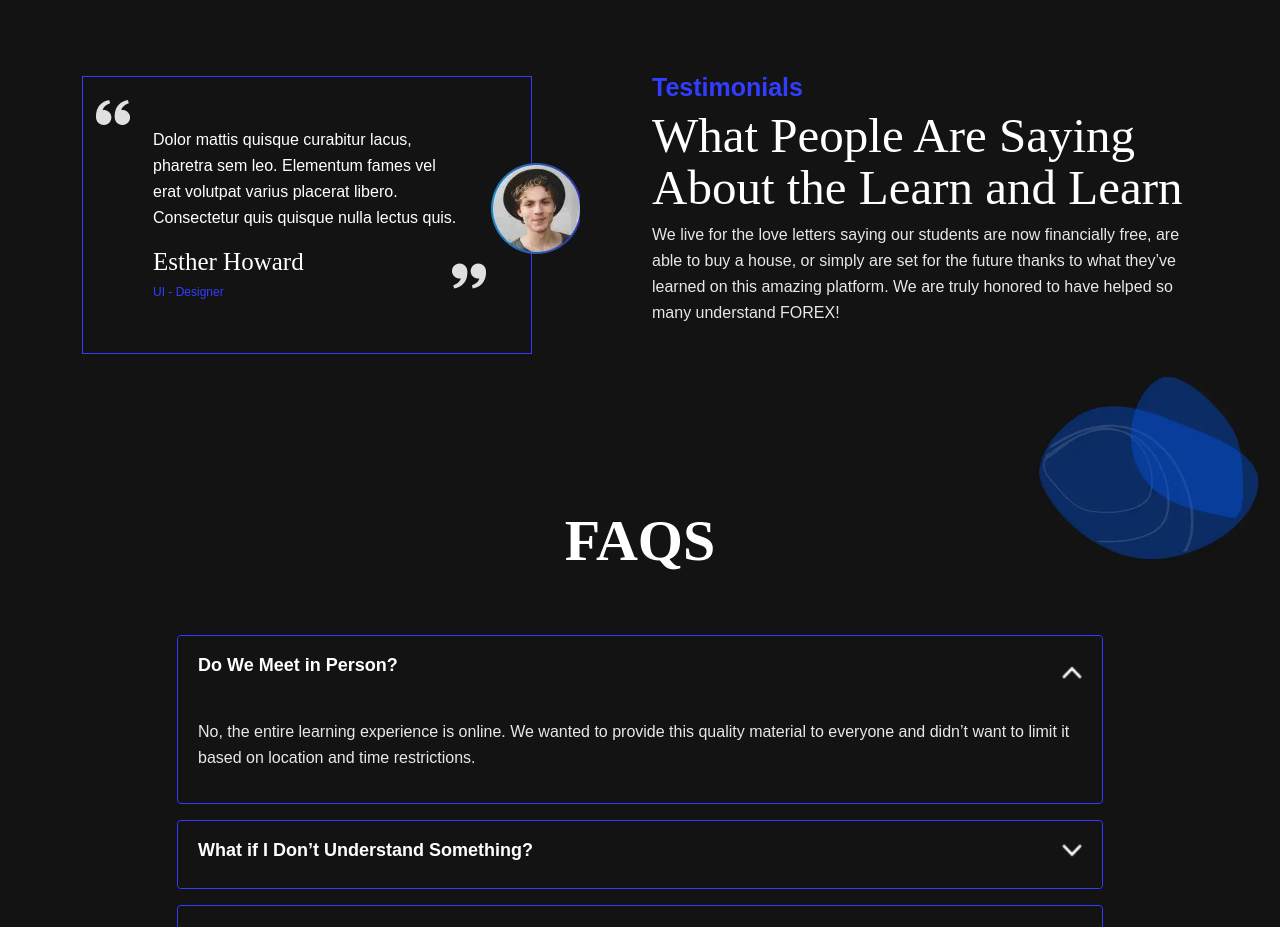
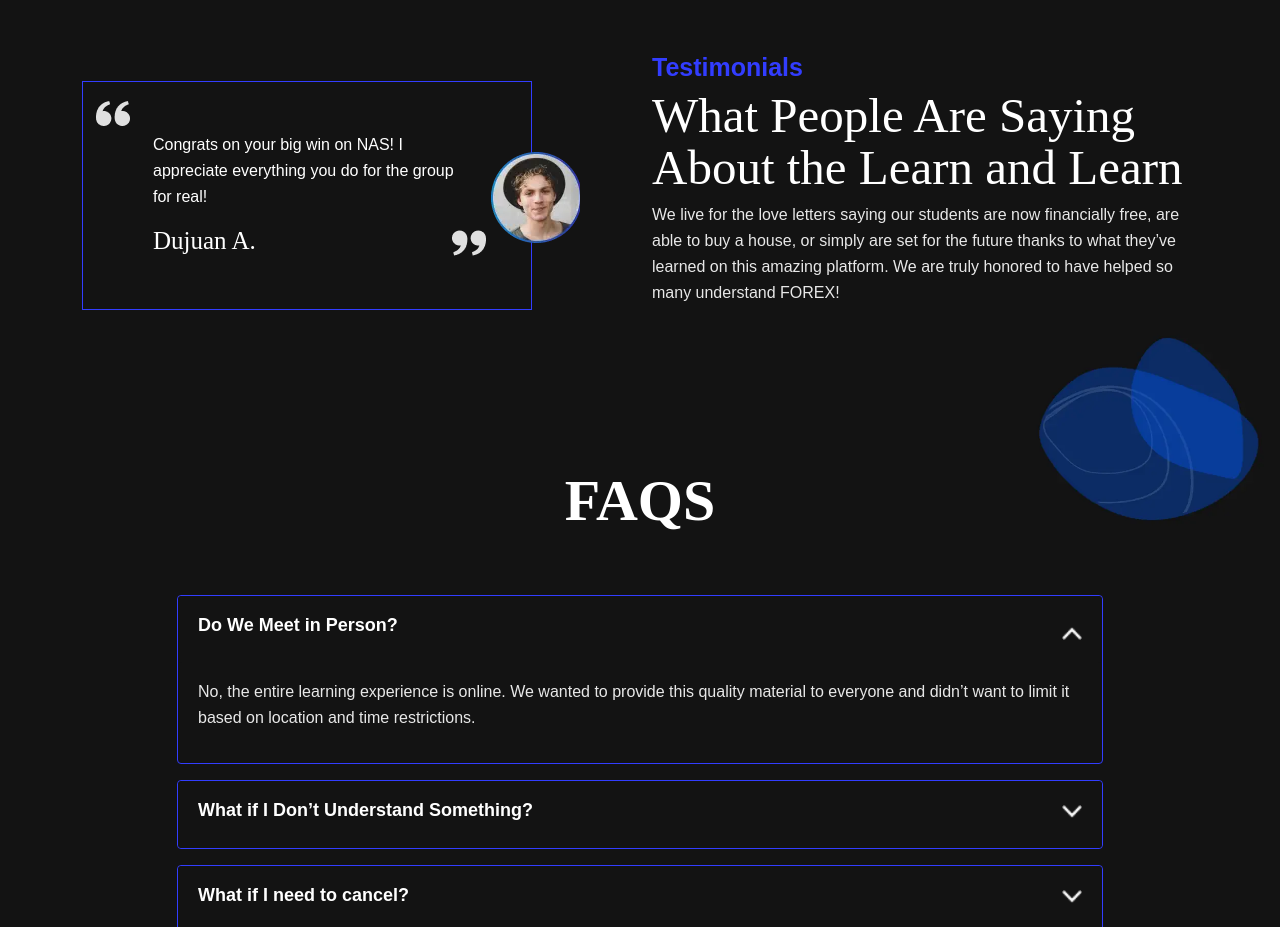
Before and after one commit to Radial-code/GlorryFx, a React (Create React App) app: page / in a window 1280 px wide. Shown: the part 3920-4847 px from the top of the page. Built offline with nearby package versions, Linux system fonts and the light colour scheme; a web font is replaced by a local one.

Commit message:
text changed

```diff
--- a/src/components/Testimonials.jsx
+++ b/src/components/Testimonials.jsx
@@ -32,16 +32,14 @@ const Testimonials = () => {
                         <img src={mainimg} alt="view-test-img" />
                       </div>
                       <p className="doller_pg">
-                        Dolor mattis quisque curabitur lacus, pharetra sem leo.
-                        Elementum fames vel erat volutpat varius placerat
-                        libero. Consectetur quis quisque nulla lectus quis.
+                        Thank you for everything. Its coming together. Please
+                        keep providing these awesome CBD's/Webinars & Forecasts.
+                        It's helping me big time! I appreciate what you are
+                        bringing.
                       </p>
                       <h3 className="fs_xl fs_sm_20 fw_regular ff_raleway color_primary">
-                        Esther Howard
+                        James S.
                       </h3>
-                      <h6 className="fs_xxs fs_sm_10 fw_regular ff_arial color_linear">
-                        UX - Designer
-                      </h6>
 
                       <div className="position_comma2">
                         <img src={comma2} alt="comma" />
@@ -61,16 +59,12 @@ const Testimonials = () => {
                         <img src={mainimg} alt="view-test-img" />
                       </div>
                       <p className="doller_pg">
-                        Dolor mattis quisque curabitur lacus, pharetra sem leo.
-                        Elementum fames vel erat volutpat varius placerat
-                        libero. Consectetur quis quisque nulla lectus quis.
+                        Congrats on your big win on NAS! I appreciate everything
+                        you do for the group for real!
                       </p>
                       <h3 className="fs_xl fs_sm_20 fw_regular ff_raleway color_primary">
-                        Esther Howard
+                        Dujuan A.
                       </h3>
-                      <h6 className="fs_xxs fs_sm_10 fw_regular ff_arial color_linear">
-                        UI - Designer
-                      </h6>
 
                       <div className="position_comma2">
                         <img src={comma2} alt="comma" />
@@ -90,16 +84,14 @@ const Testimonials = () => {
                         <img src={mainimg} alt="view-test-img" />
                       </div>
                       <p className="doller_pg">
-                        Dolor mattis quisque curabitur lacus, pharetra sem leo.
-                        Elementum fames vel erat volutpat varius placerat
-                        libero. Consectetur quis quisque nulla lectus quis.
+                        Glorri you're a legend. Nas100 was fire still, I can't
+                        understand how you mark your zones and your criteria.
+                        I've watched your videos many times still trying, but
+                        I'm sure I'll get it !
                       </p>
                       <h3 className="fs_xl fs_sm_20 fw_regular ff_raleway color_primary line_height30">
-                        Esther Howard
+                        Roman B.
                       </h3>
-                      <h6 className="fs_xxs fs_sm_10 fw_regular ff_arial color_linear line_height_15  ">
-                        UI - Designer
-                      </h6>
 
                       <div className="position_comma2">
                         <img src={comma2} alt="comma" />
```
